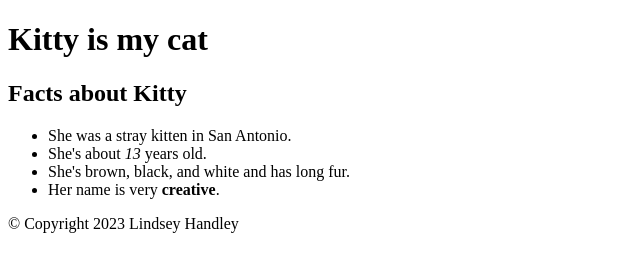
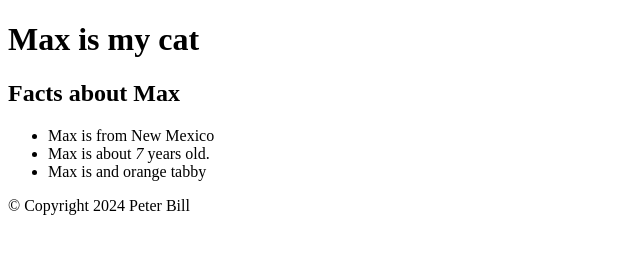
Before and after one commit to peterbill23/test-website, a plain HTML site: page Ch2Kitty.html in a window 1280 px wide. Shown: the whole page, without its empty margins (0-640 px from the left). Drawn offline with Linux system fonts and the light colour scheme.

Commit message:
Update Ch2Kitty.html
asdasd

```diff
--- a/Ch2Kitty.html
+++ b/Ch2Kitty.html
@@ -6,20 +6,20 @@
     <meta
       description="Everything you ever wanted to know about my cat named Kitty."
     />
-    <title>My Cat is Named Kitty</title>
+    <title>My Cat is Named Max</title>
   </head>
   <body>
-    <header><h1>Kitty is my cat</h1></header>
+    <header><h1>Max is my cat</h1></header>
     <main>
-      <h2>Facts about Kitty</h2>
+      <h2>Facts about Max</h2>
       <ul>
         <!--<li>She's 9 pounds.</li>-->
-        <li>She was a stray kitten in San Antonio.</li>
-        <li>She's about <em>13</em> years old.</li>
-        <li>She's brown, black, and white and has long fur.</li>
-        <li>Her name is very <strong>creative</strong>.</li>
+        <li>Max is from New Mexico</li>
+        <li>Max is about <em>7</em> years old.</li>
+        <li>Max is and orange tabby</li>
+
       </ul>
     </main>
-    <footer>&copy; Copyright 2023 Lindsey Handley</footer>
+    <footer>&copy; Copyright 2024 Peter Bill</footer>
   </body>
 </html>
```
